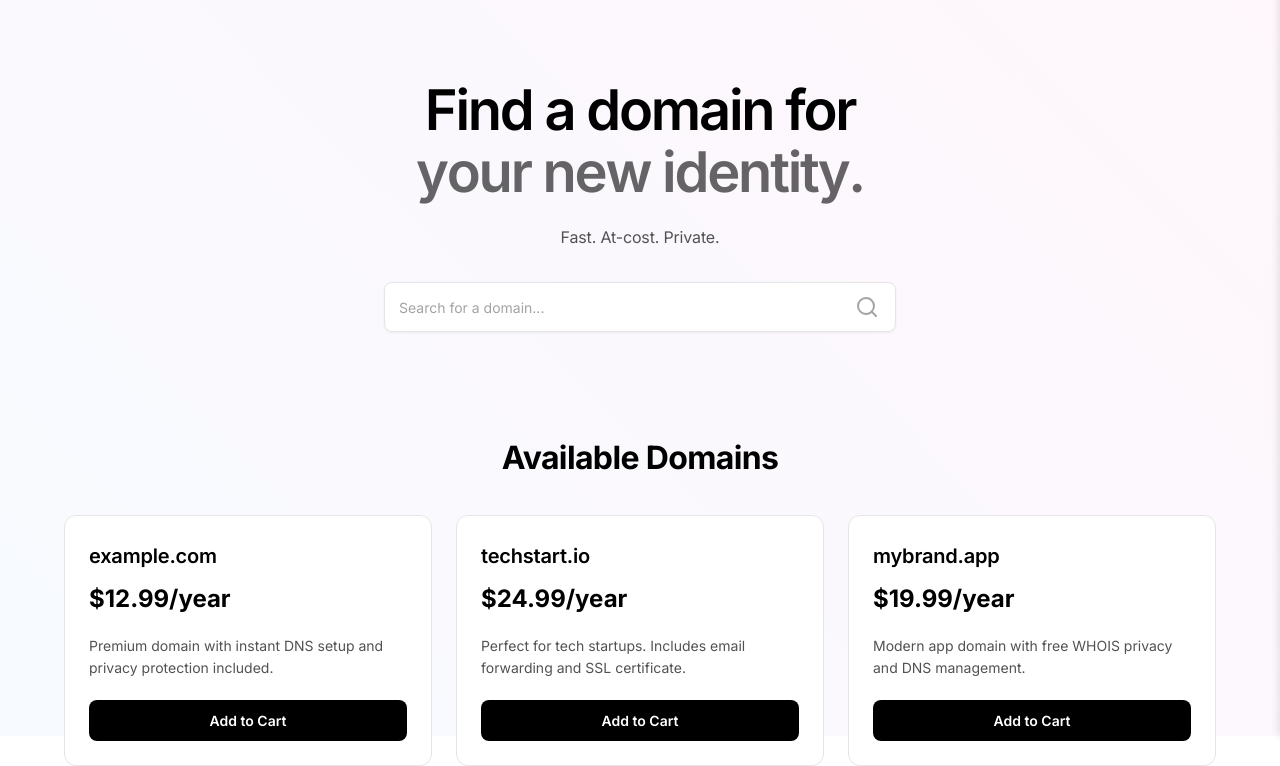
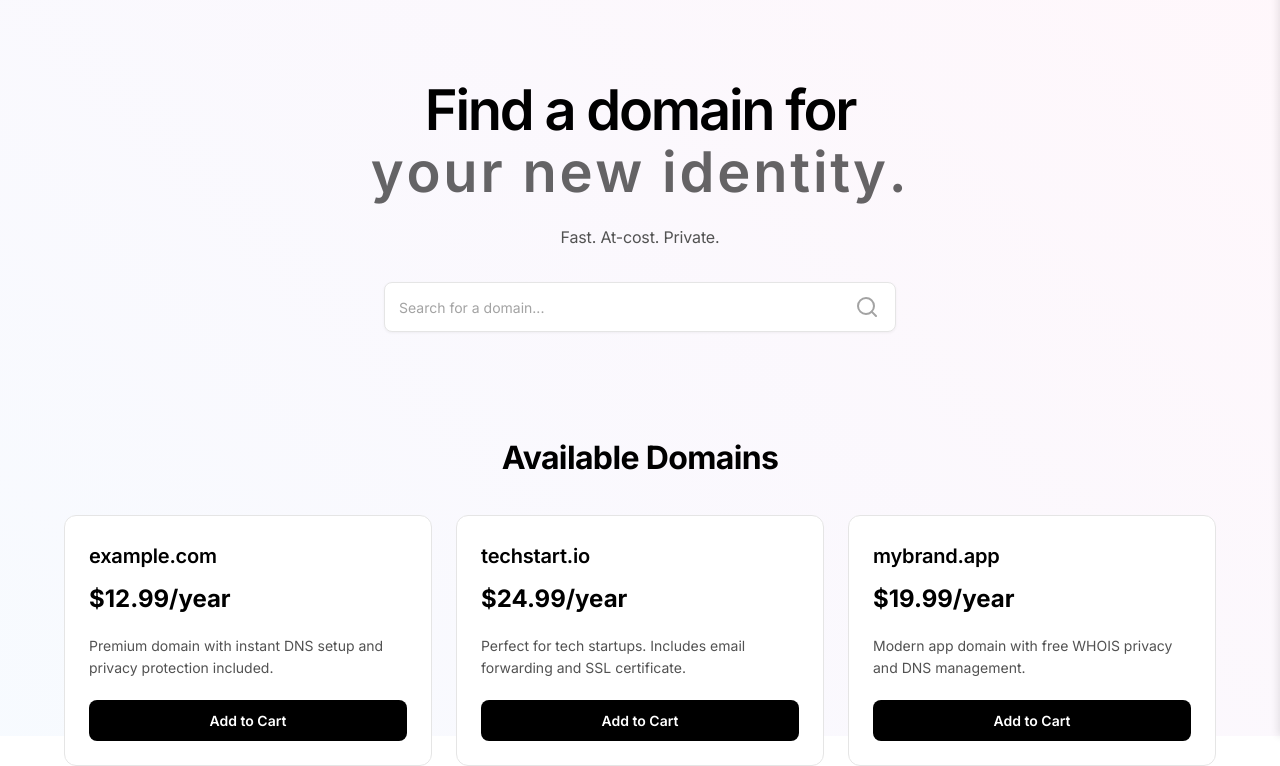
Before and after one commit to KeamoMichael/landing-page-vercel-replica, a website: page index.html in a window 1280 px wide. Shown: the part 64-830 px from the top of the page. Drawn offline with Linux system fonts and the light colour scheme.

Commit message:
Update hero text: add new variations and increase letter spacing

```diff
--- a/script.js
+++ b/script.js
@@ -81,7 +81,9 @@ document.addEventListener('DOMContentLoaded', function() {
     if (rotatingText) {
         const textOptions = [
             'your new identity.',
-            'your startup.'
+            'your startup.',
+            'your passion project.',
+            'your ai agent.'
         ];
 
         let currentIndex = 0;
--- a/styles.css
+++ b/styles.css
@@ -219,6 +219,7 @@ body[data-theme="dark"] .nav-logo svg {
                 opacity 0.4s cubic-bezier(0.4, 0, 0.2, 1),
                 transform 0.4s cubic-bezier(0.4, 0, 0.2, 1);
     vertical-align: baseline;
+    letter-spacing: 0.05em;
 }
 
 .title-line-flip .char.blur-in {
```
